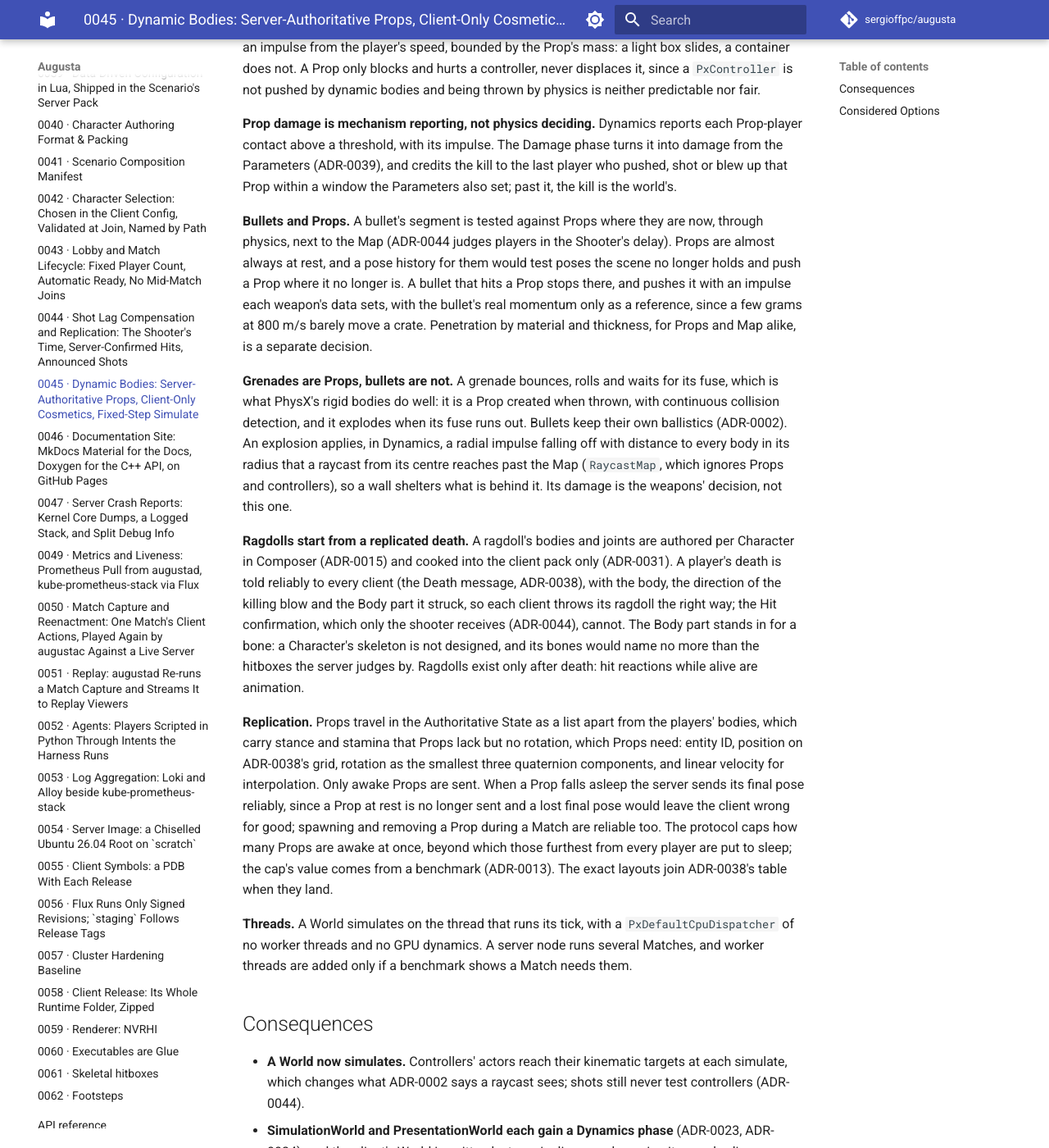
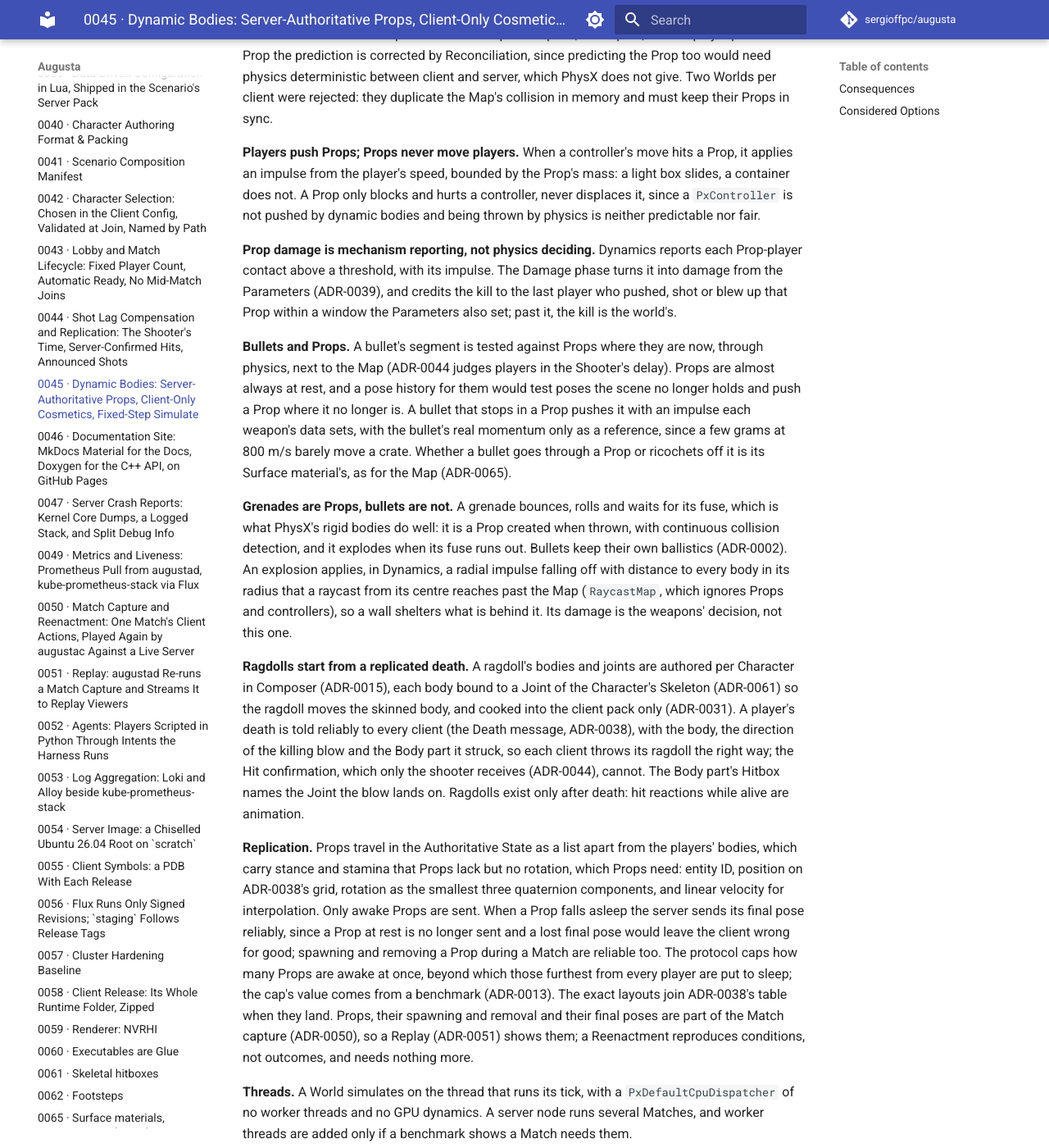
Before and after one commit to sergioffpc/augusta, an MkDocs documentation site: the page built from docs/adr/0045-dynamic-bodies.md, in a window 1280 px wide and 1400 px high, scrolled down 1254 px. Shown: the whole window at 82% size. Built offline with MkDocs 1.6.1 and Material for MkDocs 9.7.7, drawn with Linux system fonts in a browser that asks for light colours; comment, search, counter and statistics services are not loaded; some of the changed text lies outside the part shown.

Commit message:
docs: record Prop kinds, Surface materials, penetration and ricochet
ADR-0065 gives every surface one Surface material from a shared catalogue
(acoustic, ballistic, contact and impact facets) and decides penetration by
energy and thickness, ricochet at a grazing angle, rounds through players
and damage from the energy left. ADR-0045 gains the Prop kind, ragdolls on
the Skeleton's Joints and Props in the capture; ADR-0031 and ADR-0062
follow; US-10 to US-12 gain their variants.

Co-Authored-By: Claude Opus 5.5 <noreply@anthropic.com>

```diff
--- a/docs/adr/0045-dynamic-bodies.md
+++ b/docs/adr/0045-dynamic-bodies.md
@@ -11,10 +11,17 @@ bodies meet movement, ballistics and damage.
 and bullets, can hurt a player, and is moved by players, bullets and explosions.
 The Authoritative server alone simulates it, gives it an Entity ID like any
 other body, and replicates it; a client never simulates a Prop, it moves it as a
-kinematic body to the pose interpolated from the Authoritative State. A Prop is
-either placed in the Map (authored in Composer, ADR-0015, and cooked into both
-packs, ADR-0031) or created during a Match, such as a thrown grenade. A
-**Cosmetic body** never affects gameplay: ragdolls and debris (spent casings,
+kinematic body to the pose interpolated from the Authoritative State. Every Prop
+is an instance of a **Prop kind**: a stage of its own, authored in Composer
+(ADR-0015) like a Character, with a mesh, colliders, a mass and a Surface
+material (ADR-0065), and optionally Acoustic geometry that moves with it. Its
+colliders are primitives or convex hulls, which PhysX can simulate as a dynamic
+body; the cooker refuses a triangle mesh. Its mass is authored, not derived from
+its material, since a hollow crate and a solid one are the same wood. The
+scenario's manifest lists the Prop kinds it uses (ADR-0041). A Prop is either
+placed in the Map, as a reference to one of those Prop kinds, cooked into both
+packs (ADR-0031), or created during a Match from one, such as a thrown grenade.
+A **Cosmetic body** never affects gameplay: ragdolls and debris (spent casings,
 chips off a wall, bottles off a shelf). It exists only on one client, is never
 sent, and may differ between clients.
 
@@ -66,10 +73,10 @@ also set; past it, the kill is the world's.
 now, through physics, next to the Map (ADR-0044 judges players in the Shooter's
 delay). Props are almost always at rest, and a pose history for them would test
 poses the scene no longer holds and push a Prop where it no longer is. A bullet
-that hits a Prop stops there, and pushes it with an impulse each weapon's data
-sets, with the bullet's real momentum only as a reference, since a few grams at
-800 m/s barely move a crate. Penetration by material and thickness, for Props
-and Map alike, is a separate decision.
+that stops in a Prop pushes it with an impulse each weapon's data sets, with the
+bullet's real momentum only as a reference, since a few grams at 800 m/s barely
+move a crate. Whether a bullet goes through a Prop or ricochets off it is its
+Surface material's, as for the Map (ADR-0065).
 
 **Grenades are Props, bullets are not.** A grenade bounces, rolls and waits for
 its fuse, which is what PhysX's rigid bodies do well: it is a Prop created when
@@ -81,14 +88,14 @@ Props and controllers), so a wall shelters what is behind it. Its damage is the
 weapons' decision, not this one.
 
 **Ragdolls start from a replicated death.** A ragdoll's bodies and joints are
-authored per Character in Composer (ADR-0015) and cooked into the client pack
-only (ADR-0031). A player's death is told reliably to every client (the Death
-message, ADR-0038), with the body, the direction of the killing blow and the
-Body part it struck, so each client throws its ragdoll the right way; the Hit
-confirmation, which only the shooter receives (ADR-0044), cannot. The Body part
-stands in for a bone: a Character's skeleton is not designed, and its bones
-would name no more than the hitboxes the server judges by. Ragdolls exist only
-after death: hit reactions while alive are animation.
+authored per Character in Composer (ADR-0015), each body bound to a Joint of the
+Character's Skeleton (ADR-0061) so the ragdoll moves the skinned body, and
+cooked into the client pack only (ADR-0031). A player's death is told reliably
+to every client (the Death message, ADR-0038), with the body, the direction of
+the killing blow and the Body part it struck, so each client throws its ragdoll
+the right way; the Hit confirmation, which only the shooter receives (ADR-0044),
+cannot. The Body part's Hitbox names the Joint the blow lands on. Ragdolls exist
+only after death: hit reactions while alive are animation.
 
 **Replication.** Props travel in the Authoritative State as a list apart from
 the players' bodies, which carry stance and stamina that Props lack but no
@@ -100,7 +107,9 @@ would leave the client wrong for good; spawning and removing a Prop during a
 Match are reliable too. The protocol caps how many Props are awake at once,
 beyond which those furthest from every player are put to sleep; the cap's value
 comes from a benchmark (ADR-0013). The exact layouts join ADR-0038's table when
-they land.
+they land. Props, their spawning and removal and their final poses are part of
+the Match capture (ADR-0050), so a Replay (ADR-0051) shows them; a Reenactment
+reproduces conditions, not outcomes, and needs nothing more.
 
 **Threads.** A World simulates on the thread that runs its tick, with a
 `PxDefaultCpuDispatcher` of no worker threads and no GPU dynamics. A server node
```
Also changed, not shown: GLOSSARY.md (+16 -4 lines), docs/ARCHITECTURE.md (+4 -1 lines), docs/REQUIREMENTS.md (+10 -0 lines), docs/adr/0031-pack-container-format.md (+11 -5 lines), docs/adr/0062-footsteps.md (+7 -7 lines), docs/adr/0065-surface-materials-penetration-ricochet.md (added, +109 -0 lines).
